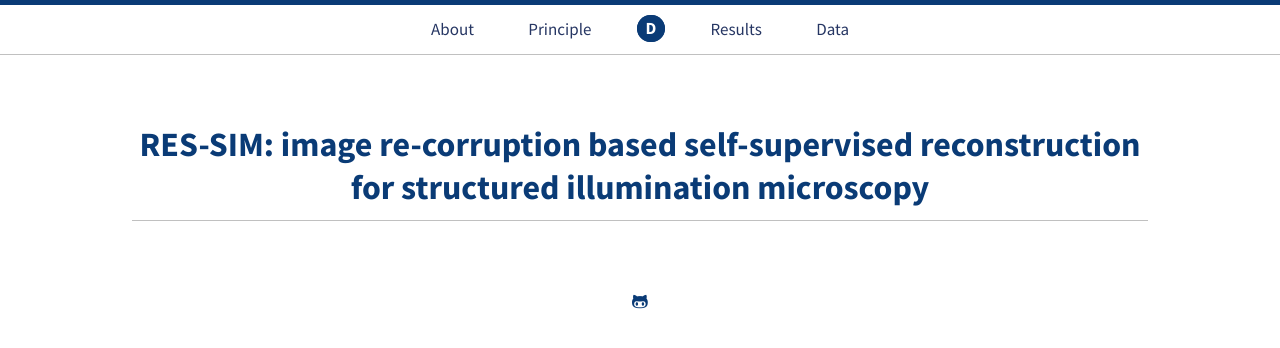
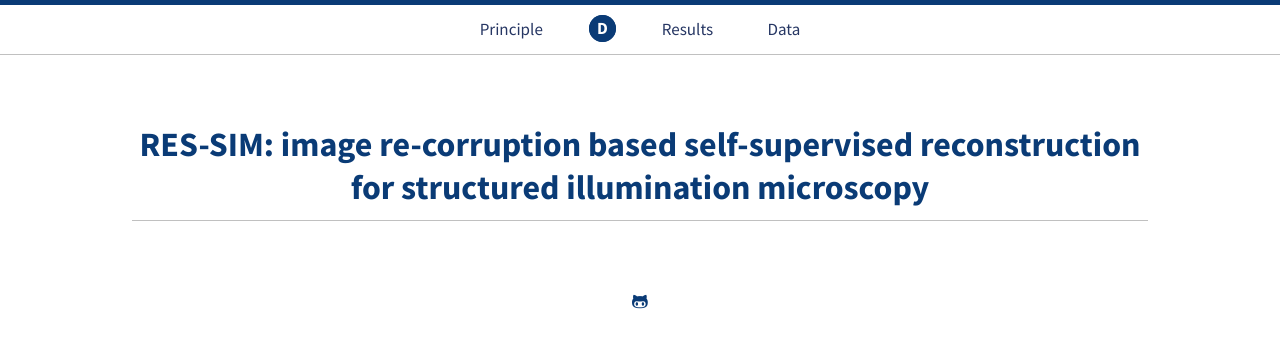
Before and after one commit to IntellM-THUIBCS/PRS-SIM, a Jekyll site: the page built from index.html, in a window 1280 px wide. Shown: the top 348 px of the page. Built offline with Jekyll 4.4.1, drawn with Linux system fonts in a browser that asks for light colours; the list of posts is cut into pages by our own code.

Commit message:
Update default.html

```diff
--- a/_layouts/default.html
+++ b/_layouts/default.html
@@ -4,9 +4,8 @@
   {% include head.html %}
 
   <body>
-    <nav class="nav-main">
+    <nav class="nav-main" style="z-index: 999;">
       <ul>
-        <li class="hvr-underline-reveal"><a href="{{ site.baseurl }}/About/">About</a></li>
         <li class="hvr-underline-reveal"><a href="{{ site.baseurl }}/Tutorial/">Principle</a></li>
         <li class="logo"><a class="hvr-ripple-out" href="{{ site.baseurl }}/">D</a></li>
         <li class="hvr-underline-reveal"><a href="{{ site.baseurl }}/Datasets/">Results</a></li>
```
